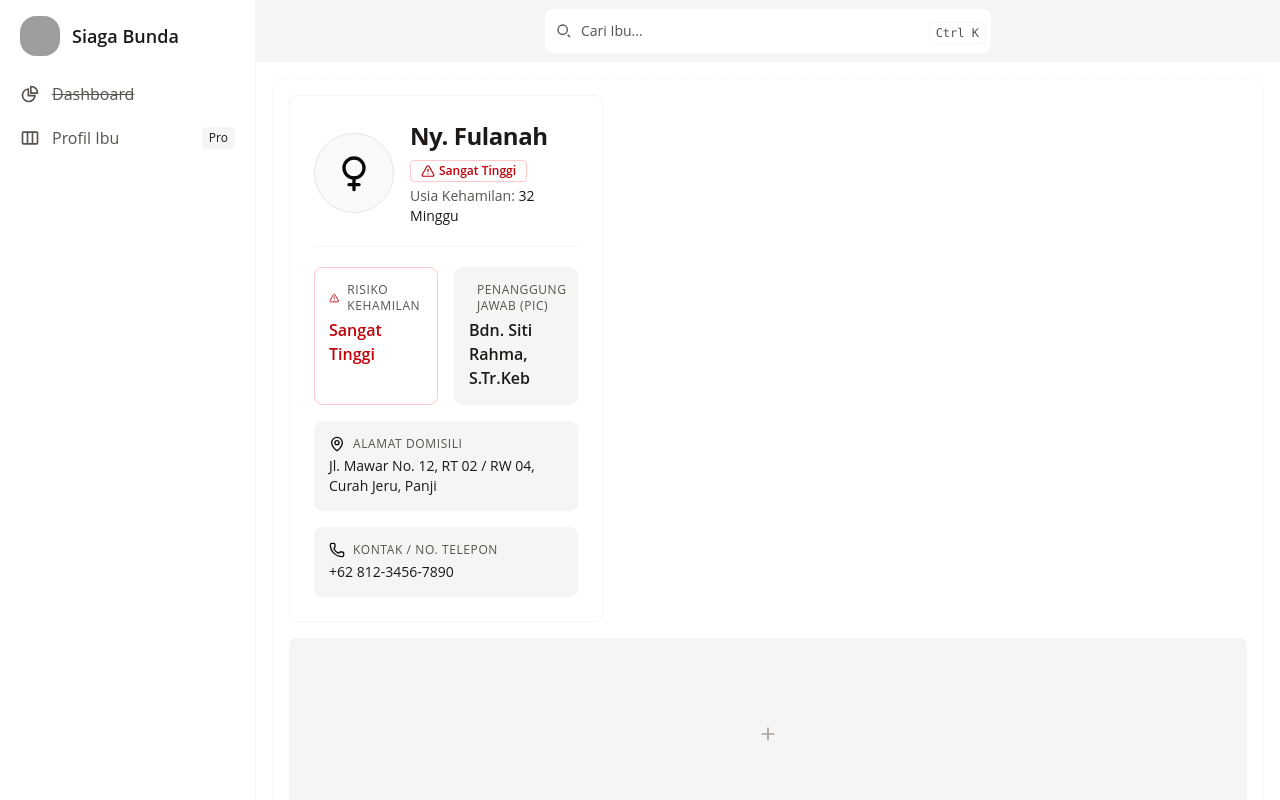
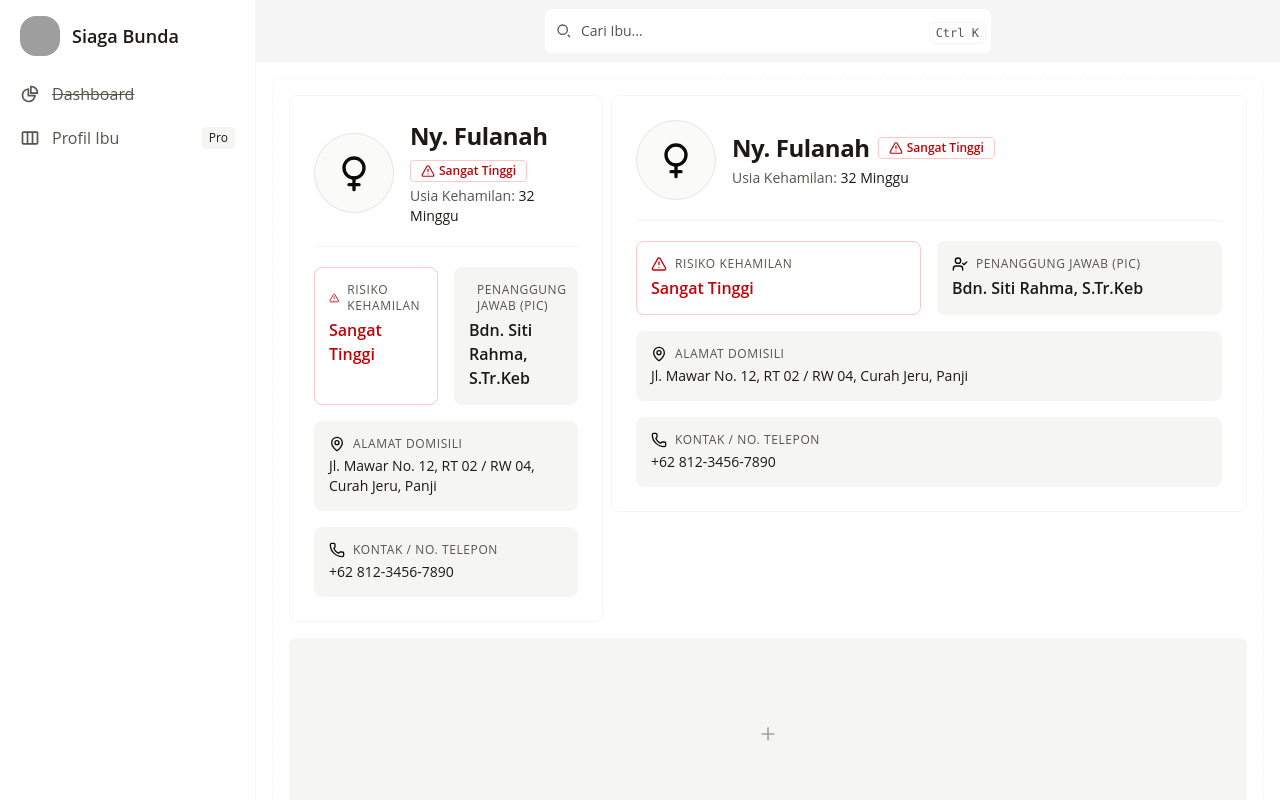
Before and after one commit to stywn93/siaga-bunda-fb, a React (Vite) app: page /mother/1 in a window 1280 px wide. Shown: the top 800 px of the page. Built offline with nearby package versions, Linux system fonts and the light colour scheme; grey boxes are pictures that could not be loaded.

Commit message:
Refactor ProfileDetail usage in RiskProfile component for improved layout; add RiskChecklist component

```diff
--- a/src/components/ProfileDetail.tsx
+++ b/src/components/ProfileDetail.tsx
@@ -25,7 +25,7 @@ export default function ProfileDetail({
     normalizedRisk.includes("sangat tinggi");
 
   return (
-    <article className="w-full max-w-2xl mx-auto bg-neutral-primary-soft border border-default rounded-base shadow-xs p-5 sm:p-6">
+    <article className="w-full max-w-2xl bg-neutral-primary-soft border border-default rounded-base shadow-xs p-5 sm:p-6">
       {/* Header Profile */}
       <header className="flex flex-col sm:flex-row items-center gap-4 pb-5 border-b border-default">
         <div className="relative flex items-center justify-center w-20 h-20 rounded-full bg-brand-softer border border-brand-subtle text-fg-brand">
--- a/src/components/RiskProfile.tsx
+++ b/src/components/RiskProfile.tsx
@@ -12,7 +12,14 @@ export default function RiskProfile(){
         <div className="flex-1 p-4">
                 <div className="p-4 border border-default border-dashed rounded-base">
                     <div className="grid grid-cols-1 sm:grid-cols-2 lg:grid-cols-3 gap-2 mb-4">
-                        <ProfileDetail/>
+                        <div className="lg:col-span-1">
+                            <ProfileDetail />
+                        </div>
+
+                        <div className="lg:col-span-2">
+                            <ProfileDetail/>
+                        </div>
+
                     </div>
                     <div className="flex items-center justify-center h-48 rounded-base bg-neutral-secondary-soft mb-4">
                         <p className="text-fg-disabled">
```
Also changed, not shown: src/components/RiskChecklist.tsx (added).
